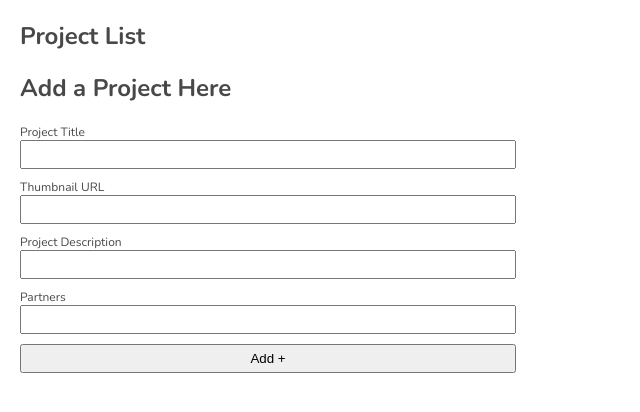
After one commit to a-wotton/wotton_a_portfolio, a PHP site: page /admin/project_list.php in a window 1280 px wide. The commit adds this page. Shown: the top 412 px of the page, without its empty margins (0-640 px from the left). Run offline with PHP 8.4, Linux system fonts and the light colour scheme; data that the repository does not hold is empty.

Commit message:
started the cms and admin files

```diff
--- /dev/null
+++ b/admin/project_list.php
@@ -0,0 +1,54 @@
+<!DOCTYPE html>
+<html lang="en">
+
+    <?php
+    require_once("../includes/connect.php");
+    $stmt =  $connection->prepare('SELECT id, title FROM projects ORDER BY title ASC');
+    $stmt->execute();
+    ?>
+
+<head>
+<meta charset="UTF-8">
+    <meta http-equiv="X-UA-Compatible" content="IE=edge">
+    <meta name="viewport" content="width=device-width, initial-scale=1.0">
+    <link rel="preconnect" href="https://fonts.googleapis.com">
+    <link rel="preconnect" href="https://fonts.gstatic.com" crossorigin>
+    <link href="https://fonts.googleapis.com/css2?family=Nunito:wght@400;600;700;800&display=swap" rel="stylesheet">
+    <link rel="stylesheet" href="../css/grid.css">
+    <link rel="stylesheet" href="../css/main.css?v2">
+    <title>Content Management</title>
+</head>
+<body>
+
+<section id="project_list_con">
+    <h1>Project List</h1>
+<?php
+    while ($row = $stmt->fetch(PDO::FETCH_ASSOC)) {
+        echo '<p class="project_list">'.$row['title'].
+        '<a class="option" href"edit_project_form.php?id='.$row['id'].
+        '">Edit</a><a class="option" href"delete_project.php?id='.$row['id'].
+        '">Delete</a></p>';
+    }
+    $stmt = null;
+?>
+</section>
+
+<section id="add_project_con">
+    <h2>Add a Project Here</h2>
+    <form action="add_project.php" method="post">
+        <label for="title">Project Title</label>
+        <input name="title" type="text" required>
+        <label for="thumbnail">Thumbnail URL</label>
+        <input name="thumbnail" type="text" required>
+        <label for="description">Project Description</label>
+        <input name="description" type="text" required>
+        <label for="partners">Partners</label>
+        <input name="partners" type="text">
+        <input name="submit" type="submit" value="Add +">
+    </form>
+</section>
+
+
+
+</body>
+</html>
--- a/css/main.css
+++ b/css/main.css
@@ -474,6 +474,66 @@ input[type=range]::-moz-range-thumb {
 input[type=range]:focus::-moz-range-thumb {
   outline: 3px solid #52b788;
   outline-offset: 0.125rem;
+}
+
+.option {
+  margin-left: 10px;
+  color: #52B788;
+  text-decoration: underline;
+}
+
+.option:hover {
+  cursor: pointer;
+}
+
+#project_list_con {
+  margin-left: 20px;
+  margin-right: 20px;
+}
+
+#project_list_con h1 {
+  font-size: 24px;
+}
+
+.project_list {
+  font-size: 18px;
+  padding: 15px;
+  margin-bottom: 0;
+  margin-top: 0;
+}
+
+.project_list:nth-child(even) {
+  background-color: rgb(226, 226, 226);
+}
+
+#add_project_con {
+  margin-left: 20px;
+  margin-right: 20px;
+}
+
+#add_project_con h2 {
+  font-size: 24px;
+}
+
+#add_project_con form {
+  display: flex;
+  flex-direction: column;
+  width: 40%;
+}
+
+#add_project_con form input {
+  margin-bottom: 10px;
+  padding: 5px;
+}
+
+#add_project_con form input:focus {
+  margin-bottom: 10px;
+  padding: 5px;
+  color: #484848;
+}
+
+#add_project_con form input[type=submit]:hover {
+  cursor: pointer;
 }
 
 #hero {
--- /dev/null
+++ b/sass/components/_cms.scss
@@ -0,0 +1,60 @@
+.option {
+    margin-left: 10px;
+    color: #52B788;
+    text-decoration: underline;
+}
+
+.option:hover {
+    cursor: pointer;
+}
+
+#project_list_con {
+    margin-left: 20px;
+    margin-right: 20px;
+}
+
+#project_list_con h1 {
+    font-size: 24px;
+}
+
+.project_list {
+    font-size: 18px;
+    padding: 15px;
+    margin-bottom: 0;
+    margin-top: 0;
+}
+
+.project_list:nth-child(even) {
+    background-color: rgb(226, 226, 226);
+}
+
+#add_project_con {
+    margin-left: 20px;
+    margin-right: 20px;
+}
+
+#add_project_con h2 {
+    font-size: 24px;
+}
+
+#add_project_con form {
+    display: flex;
+    flex-direction: column;
+    width: 40%;
+}
+
+#add_project_con form input {
+    margin-bottom: 10px;
+    padding: 5px;
+}
+
+#add_project_con form input:focus {
+    margin-bottom: 10px;
+    padding: 5px;
+    color: #484848;
+}
+
+
+#add_project_con form input[type="submit"]:hover {
+    cursor: pointer;
+}
--- a/sass/components/_index.scss
+++ b/sass/components/_index.scss
@@ -6,3 +6,4 @@
 @forward "project";
 @forward "controls";
 @forward "volume";
+@forward "cms";
```
Also changed, not shown: admin/edit_project_form.php (added, +30 -0 lines), admin/add_project.php (added), admin/delete_project.php (added), admin/edit_project.php (added), 4 other files.
